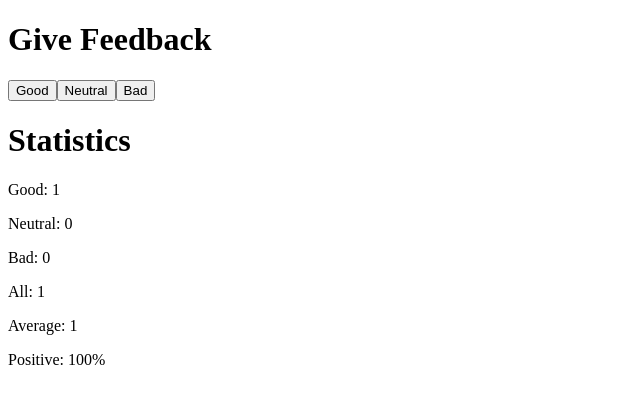
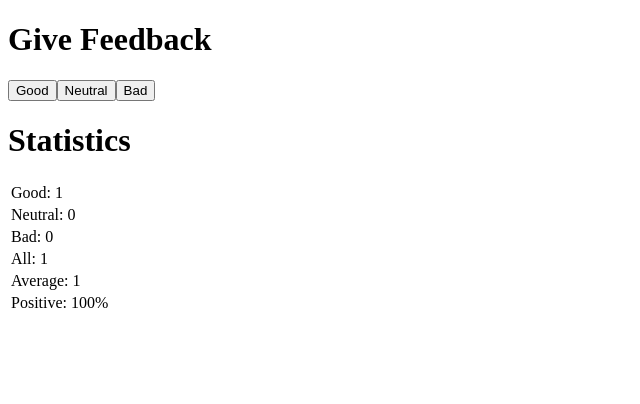
Before and after one commit to JensSabel/myFullStackOpen2023, a React (Vite) app in the folder part1/unicafe/: page / in a window 1280 px wide. Both pictures are taken after a click on the button "Good". Shown: the top 404 px of the page, without its empty margins (0-640 px from the left). Built offline with nearby package versions, Linux system fonts and the light colour scheme.

Commit message:
Exercise 1.11 Completed

```diff
--- a/part1/unicafe/src/App.jsx
+++ b/part1/unicafe/src/App.jsx
@@ -3,7 +3,7 @@ import { useState } from 'react'
 const Header = props => <h1>{props.text}</h1>
 const Button = props => <button onClick={props.handleClick}>{props.text}</button>
 //Components separated as per instructed in Exercise 1.10
-const StatisticsLine = props => <p>{props.text}: {props.score}</p>
+const StatisticsLine = props => <tr><td>{props.text}: {props.score}</td></tr>
 const Statistics = (props) => {
   const good = props.good
   const neutral = props.neutral
@@ -21,12 +21,16 @@ const Statistics = (props) => {
 
   return (
     <div>
+      <table>
+        <tbody>
           <StatisticsLine text="Good" score={good}/>
           <StatisticsLine text="Neutral" score={neutral}/>
           <StatisticsLine text="Bad" score={bad}/>
           <StatisticsLine text="All" score={total}/>
           <StatisticsLine text="Average" score={average}/>
           <StatisticsLine text="Positive" score={positive}/>
+        </tbody>
+      </table>
     </div>
   )
 }
```
Lines whose indentation alone changed are shown as unchanged.
